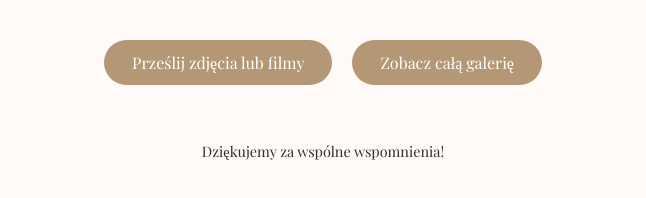
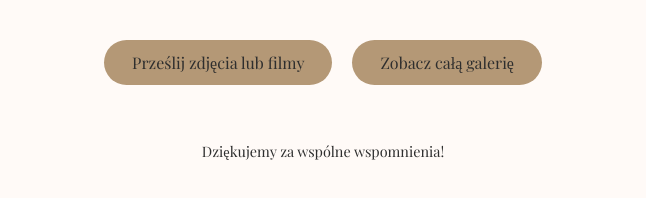
Before and after one commit to PobieramySie/image-gallery-site, a website: page index.html in a window 1280 px wide. Shown: the part 174-372 px from the top of the page, without its empty margins (317-963 px from the left). Drawn offline with nearby package versions, Linux system fonts and the light colour scheme.

Commit message:
Update index.html

```diff
--- a/index.html
+++ b/index.html
@@ -29,7 +29,7 @@
     .button {
       display: inline-block;
       background-color: #b49876;
-      color: white;
+      color: #2E2E2E;
       padding: 12px 28px;
       margin: 0.5em;
       border: none;
```
